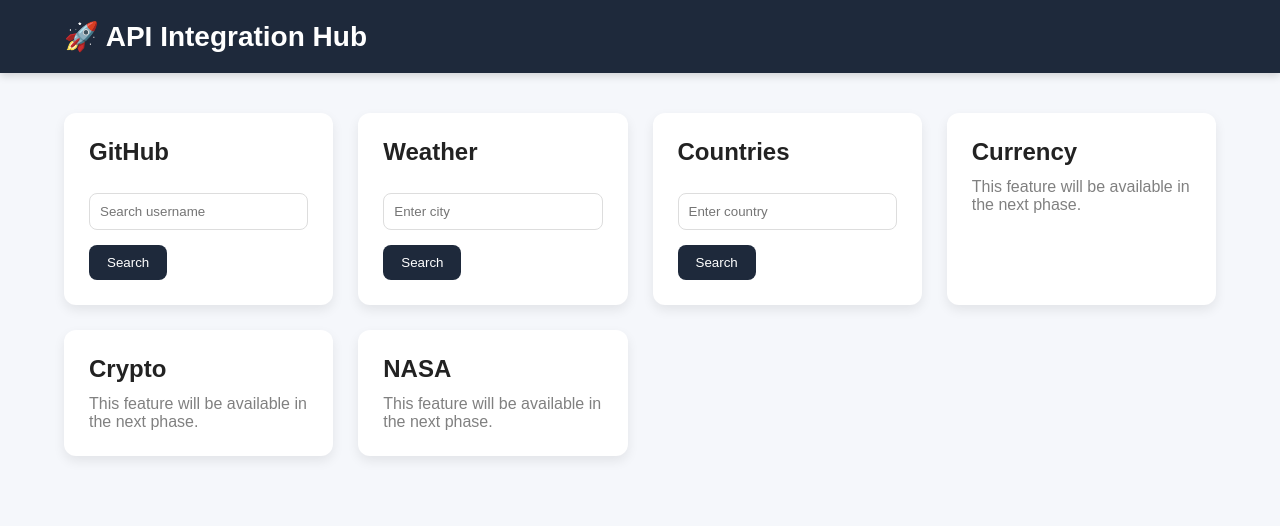
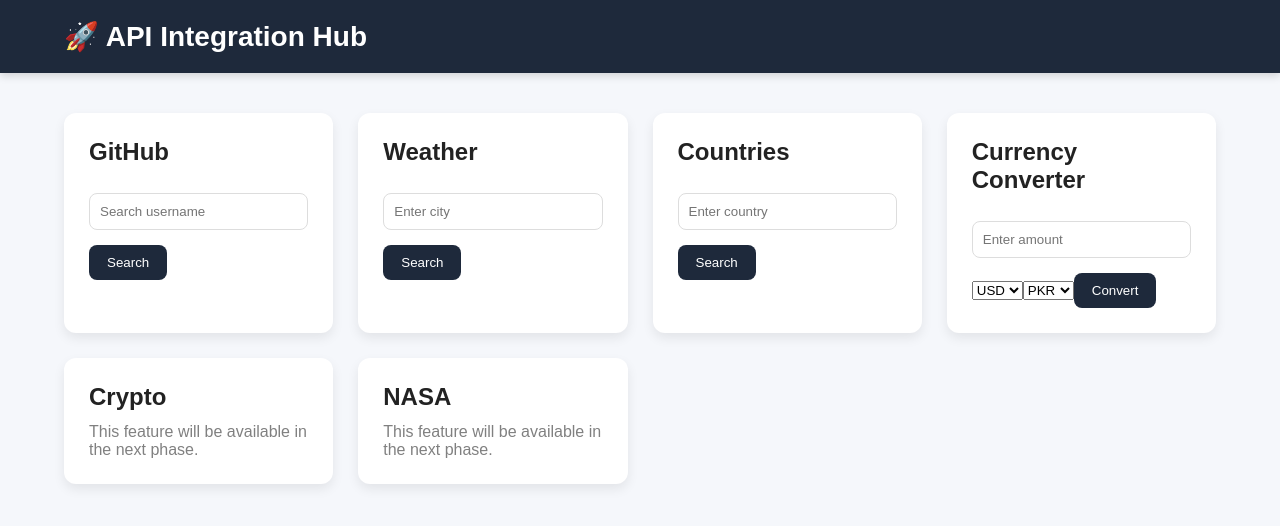
Before and after one commit to adibarohilla/api-integration-hub, a React (Vite) app: page / in a window 1280 px wide. Shown: the top 526 px of the page. Built offline with nearby package versions, Linux system fonts and the light colour scheme.

Commit message:
feat: add currency converter

```diff
--- a/src/components/common/Dashboard.jsx
+++ b/src/components/common/Dashboard.jsx
@@ -2,10 +2,10 @@
 import GithubCard from "../ui/GithubCard";
 import WeatherCard from "../ui/WeatherCard";
 import CountryCard from "../ui/CountryCard";
+import CurrencyCard from "../ui/CurrencyCard";
 
 const apiCards = [
 
-    "Currency",
     "Crypto",
     "NASA",
 ];
@@ -17,6 +17,7 @@
                 <GithubCard />
                 <WeatherCard />
                 <CountryCard />
+                <CurrencyCard />
 
                 {apiCards.map((card) => (
                     <ApiCard key={card} title={card} />
--- /dev/null
+++ b/src/components/ui/CurrencyCard.jsx
@@ -0,0 +1,104 @@
+import { useState } from "react";
+import { convertCurrency } from "../../services/currencyService";
+
+function CurrencyCard() {
+    const [amount, setAmount] = useState("");
+    const [from, setFrom] = useState("USD");
+    const [to, setTo] = useState("PKR");
+    const [result, setResult] = useState(null);
+    const [loading, setLoading] = useState(false);
+    const [error, setError] = useState("");
+
+    async function handleConvert() {
+        if (!amount || Number(amount) <= 0) {
+            setError("Please enter a valid amount");
+            setResult(null);
+            return;
+        }
+
+        if (from === to) {
+            setError("");
+            setResult(Number(amount));
+            return;
+        }
+
+        try {
+            setLoading(true);
+            setError("");
+            setResult(null);
+
+            const convertedAmount = await convertCurrency(
+                Number(amount),
+                from,
+                to
+            );
+
+            setResult(convertedAmount);
+        } catch (err) {
+            setError("Unable to convert currency");
+            setResult(null);
+        } finally {
+            setLoading(false);
+        }
+    }
+
+    return (
+        <div className="card">
+            <h2>Currency Converter</h2>
+
+            <input
+                type="number"
+                min="0.01"
+                step="0.01"
+                placeholder="Enter amount"
+                value={amount}
+                onChange={(e) => setAmount(e.target.value)}
+            />
+
+            <select
+                value={from}
+                onChange={(e) => setFrom(e.target.value)}
+            >
+                <option value="USD">USD</option>
+                <option value="PKR">PKR</option>
+                <option value="EUR">EUR</option>
+                <option value="GBP">GBP</option>
+                <option value="JPY">JPY</option>
+            </select>
+
+            <select
+                value={to}
+                onChange={(e) => setTo(e.target.value)}
+            >
+                <option value="PKR">PKR</option>
+                <option value="USD">USD</option>
+                <option value="EUR">EUR</option>
+                <option value="GBP">GBP</option>
+                <option value="JPY">JPY</option>
+            </select>
+
+            <button onClick={handleConvert}>
+                Convert
+            </button>
+
+            {loading && <p>Converting...</p>}
+
+            {error && <p>{error}</p>}
+
+            {result !== null && (
+                <div className="currency-result">
+                    <h3>
+                        {Number(amount).toLocaleString()} {from} ={" "}
+                        {result.toLocaleString(undefined, {
+                            minimumFractionDigits: 2,
+                            maximumFractionDigits: 2,
+                        })}{" "}
+                        {to}
+                    </h3>
+                </div>
+            )}
+        </div>
+    );
+}
+
+export default CurrencyCard;
--- /dev/null
+++ b/src/services/currencyService.js
@@ -0,0 +1,15 @@
+import api from "./api";
+
+export async function convertCurrency(amount, from, to) {
+    const response = await api.get(
+        `https://open.er-api.com/v6/latest/${from}`
+    );
+
+    const rate = response.data.rates[to];
+
+    if (!rate) {
+        throw new Error("Currency not supported");
+    }
+
+    return amount * rate;
+}
--- a/src/styles/global.css
+++ b/src/styles/global.css
@@ -132,3 +132,11 @@
   object-fit: cover;
   border-radius: 6px;
 }
+
+.currency-result {
+  margin-top: 20px;
+}
+
+.currency-result h3 {
+  font-size: 18px;
+}
```
